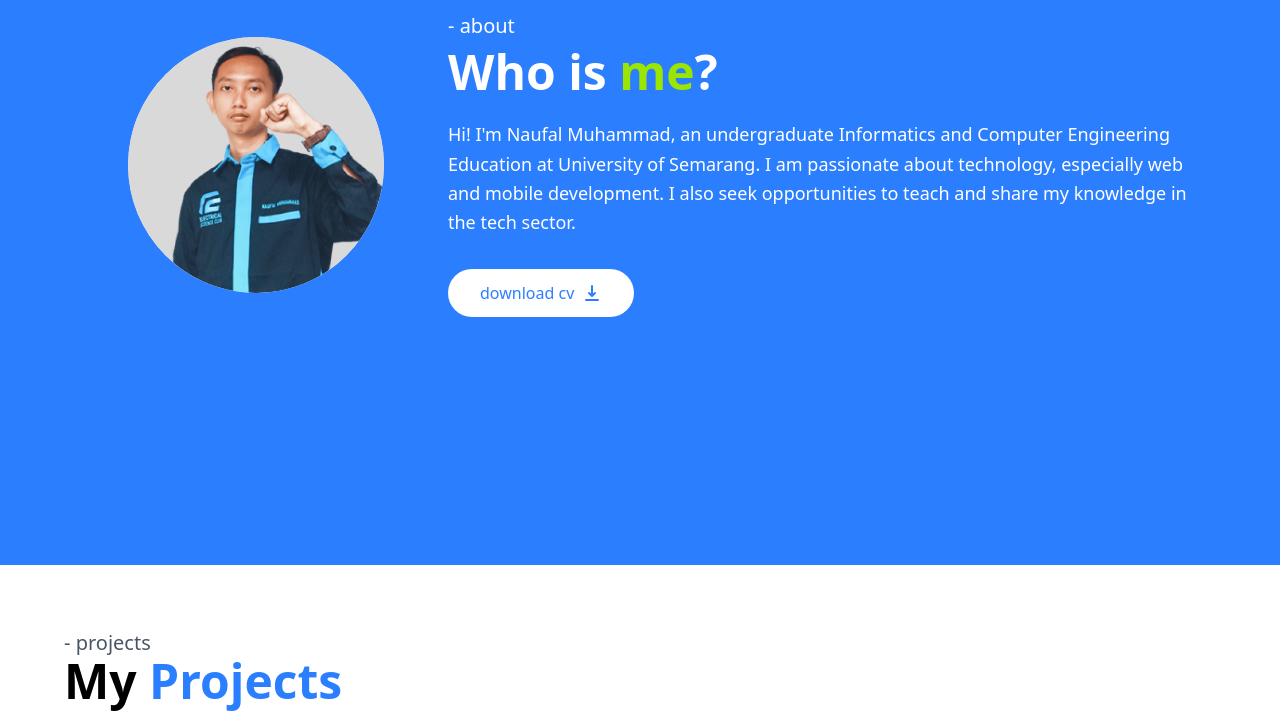
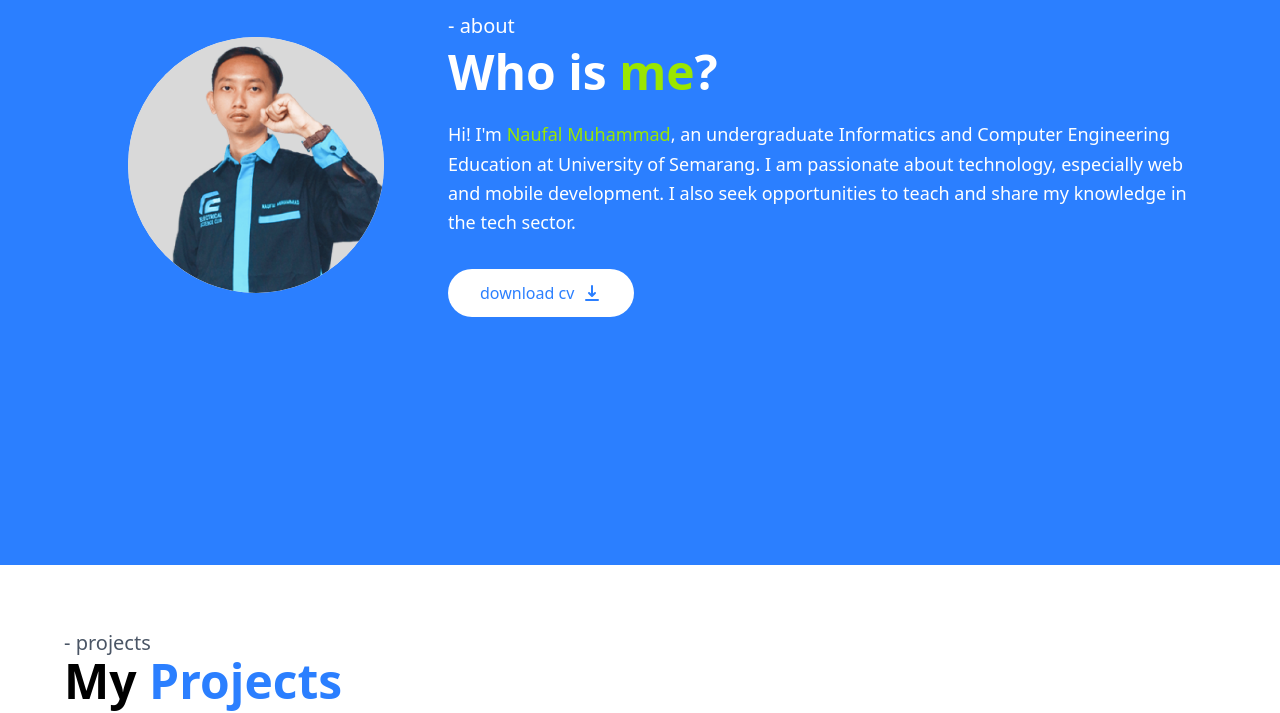
Before and after one commit to nopal72/naufalmuhammad.github.io, a website: page index.html in a window 1280 px wide. Shown: the part 1400-2113 px from the top of the page. Drawn offline with Linux system fonts and the light colour scheme.

Commit message:
Update index.html

```diff
--- a/index.html
+++ b/index.html
@@ -137,7 +137,7 @@
                         <h3 class="text-xl font-light mb-2">- about</h3>
                         <h2 class="text-4xl md:text-5xl font-bold mb-6">Who is <span class="text-lime-400">me</span>?</h2>
                         <p class="text-lg leading-relaxed mb-8">
-                            Hi! I'm Naufal Muhammad, an undergraduate Informatics and Computer Engineering Education at University of Semarang. I am passionate about technology, especially web and mobile development. I also seek opportunities to teach and share my knowledge in the tech sector.
+                            Hi! I'm <span class="text-lime-400">Naufal Muhammad</span>, an undergraduate Informatics and Computer Engineering Education at University of Semarang. I am passionate about technology, especially web and mobile development. I also seek opportunities to teach and share my knowledge in the tech sector.
                         </p>
                         <a href="#" class="inline-flex items-center bg-white text-blue-500 px-8 py-3 rounded-full hover:bg-blue-50 transition">
                             download cv
```
